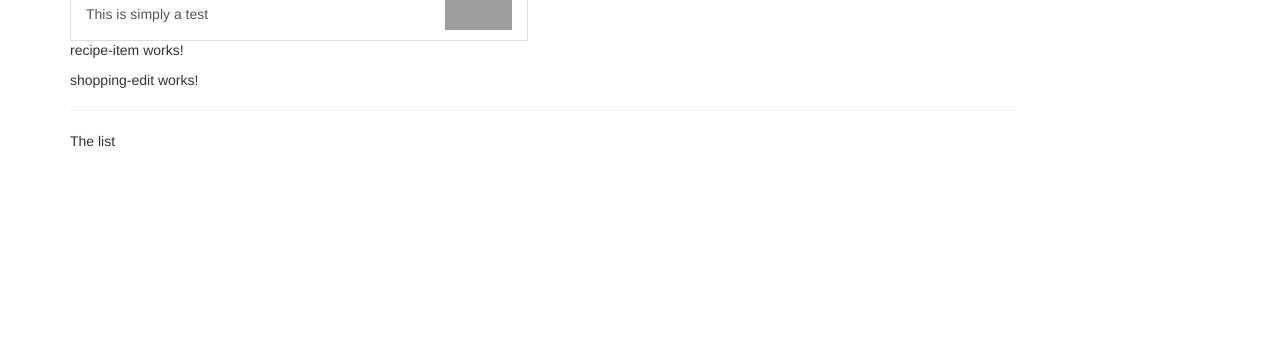
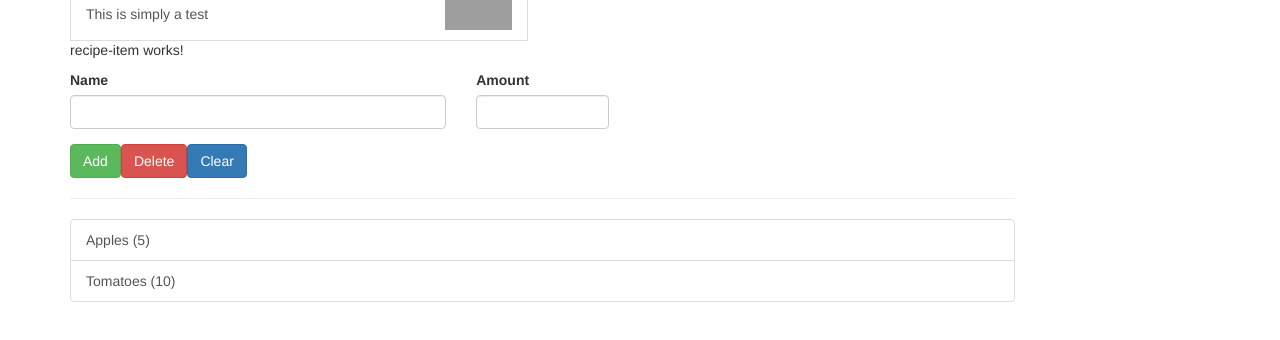
Before and after one commit to Sahil0224/angular-web-project, an Angular app in the folder angular-project/: page / in a window 1280 px wide. Shown: the part 256-596 px from the top of the page. Built offline with nearby package versions, Linux system fonts and the light colour scheme; grey boxes are pictures that could not be loaded.

Commit message:
Finished till section 4.

```diff
--- /dev/null
+++ b/angular-project/src/app/shared/ingredient.model.ts
@@ -0,0 +1,5 @@
+export class Ingredient {
+    constructor(public name: string, public amount: number)
+    {
+    }
+}
--- a/angular-project/src/app/shopping-list/shopping-edit/shopping-edit.component.html
+++ b/angular-project/src/app/shopping-list/shopping-edit/shopping-edit.component.html
@@ -1 +1,23 @@
-<p>shopping-edit works!</p>
+<div class="row">
+    <div class="col-xs-12">
+        <form>
+            <div class="row">
+                <div class="col-sm-5 form-group">
+                    <label form="name">Name</label>
+                    <input type="text" id="name" class="form-control">
+                </div>
+                <div class="col-sm-2 form-group">
+                    <label form="amount">Amount</label>
+                    <input type="text" id="amount" class="form-control">
+                </div>
+            </div>
+            <div class="row">
+                <div class="col-xs-12">
+                    <button class="btn btn-success" type="submit">Add</button>
+                    <button class="btn btn-danger" type="button">Delete</button>
+                    <button class="btn btn-primary" type="button">Clear</button>
+                </div>
+            </div>
+        </form>
+    </div>
+</div>
--- a/angular-project/src/app/shopping-list/shopping-list.component.html
+++ b/angular-project/src/app/shopping-list/shopping-list.component.html
@@ -2,6 +2,10 @@
     <div class="col-xs-10">
         <app-shopping-edit></app-shopping-edit>
         <hr>
-        <p>The list</p>
+        <ul class="list-group">
+            <a class="list-group-item" style="cursor: pointer;" *ngFor="let ingredient of ingredients">
+                {{ingredient.name}} ({{ingredient.amount}})
+            </a>
+        </ul>
     </div>
 </div>
--- a/angular-project/src/app/shopping-list/shopping-list.component.ts
+++ b/angular-project/src/app/shopping-list/shopping-list.component.ts
@@ -1,10 +1,19 @@
-import { Component } from '@angular/core';
+import { Component, OnInit } from '@angular/core';
+import { Ingredient } from '../shared/ingredient.model';
 
 @Component({
   selector: 'app-shopping-list',
   templateUrl: './shopping-list.component.html',
   styleUrl: './shopping-list.component.css'
 })
-export class ShoppingListComponent {
+export class ShoppingListComponent implements OnInit{
 
+  ingredients: Ingredient[] = [
+    new Ingredient('Apples', 5),
+    new Ingredient('Tomatoes', 10),
+  ];
+  constructor() {}
+  ngOnInit(): void {
+
+  }
 }
```
